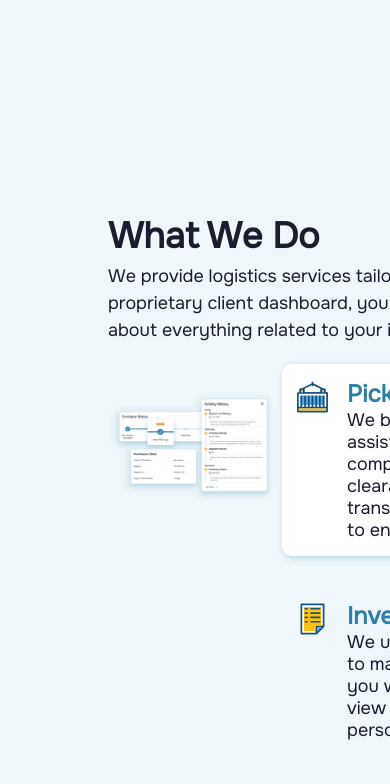
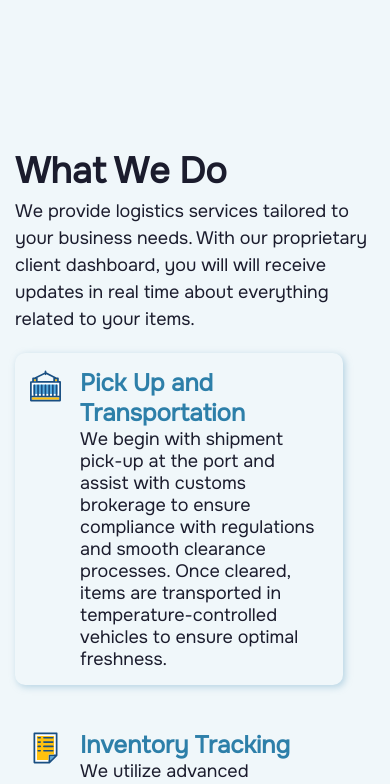
Before and after one commit to dmr1725/joshua-shipping-web, a Next.js app: page / in a window 390 px wide. Shown: the part 760-1544 px from the top of the page. Built offline with nearby package versions, Linux system fonts and the light colour scheme.

Commit message:
Make WhatWeDo component mobile responsive.

```diff
--- a/app/ui/landing/what-we-do/what-we-do.module.css
+++ b/app/ui/landing/what-we-do/what-we-do.module.css
@@ -62,3 +62,28 @@
     line-height: normal;
     width: 100%;
 }
+
+@media (max-width: 64rem) {
+    .what-we-do-container {
+        padding: 0.94rem;
+    }
+
+    .card-container {
+        width: 100%;
+    }
+
+    /* This class only exists on mobile */
+    .selected-image {
+        display: none;
+    }
+
+    .cards-outer-container {
+        padding-right: 2rem;
+    }
+
+    .selected-card {
+        background: none;
+    }
+
+
+}
--- a/app/ui/landing/what-we-do/what-we-do.tsx
+++ b/app/ui/landing/what-we-do/what-we-do.tsx
@@ -46,10 +46,10 @@ export const WhatWeDo = () => {
             <div className={styles['what-we-do-container']}>
                 <div>
                     <div className='text-4xl font-bold leading-normal not-italic'>What We Do</div>
-                    <div className='w-[37.5rem] text-lg font-normal leading-normal not-italic'>We provide logistics services tailored to your business needs. With our proprietary client dashboard, you will will receive updates in real time about everything related to your items.</div>
+                    <div className='w-[100%] lg:w-[37.5rem] text-lg font-normal leading-normal not-italic'>We provide logistics services tailored to your business needs. With our proprietary client dashboard, you will will receive updates in real time about everything related to your items.</div>
                 </div>
                 <div className={styles['cards-outer-container']}>
-                    <img src={selectedCard.image}/>
+                    <img className={styles['selected-image']} src={selectedCard.image}/>
                     <div className={styles['cards-inner-container']}>
                         {cards.map((card) => (
                             <div
```
